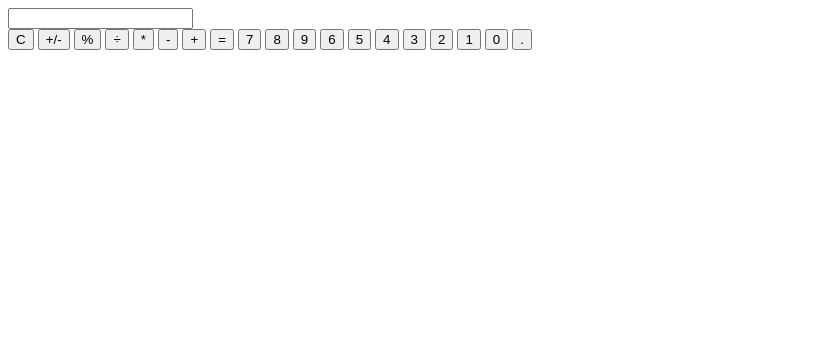
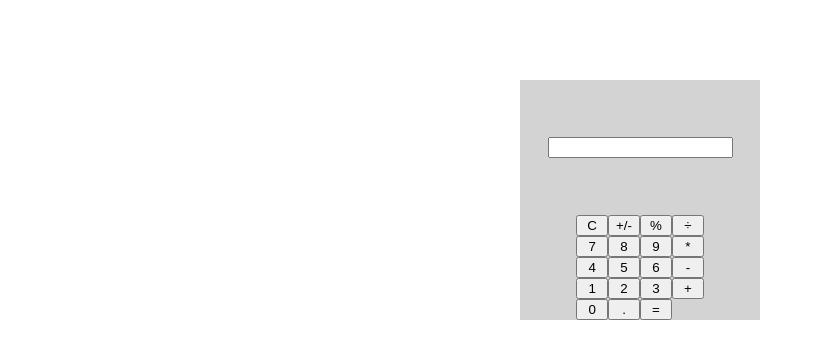
Before and after one commit to GazalNeb/calculator-project, a plain HTML site: page index.html in a window 1280 px wide. Shown: the whole page, without its empty margins (0-815 px from the left). Drawn offline with Linux system fonts and the light colour scheme.

Commit message:
added basic scss for the calculator

```diff
--- a/index.html
+++ b/index.html
@@ -18,21 +18,21 @@
         <button class="button operator">+/-</button>
         <button class="button operator">%</button>
         <button class="button operator">÷</button>
-        <button class="button operator">*</button>
-        <button class="button operator">-</button>
-        <button class="button operator">+</button>
-        <button class="button operator">=</button>
         <button class="button number">7</button>
         <button class="button number">8</button>
         <button class="button number">9</button>
+        <button class="button operator">*</button>
+        <button class="button number">4</button>
+        <button class="button number">5</button>
         <button class="button number">6</button>
-        <button class="button number">5</button>
-        <button class="button number">4</button>
+        <button class="button operator">-</button>
+        <button class="button number">1</button>
+        <button class="button number">2</button>
         <button class="button number">3</button>
-        <button class="button number">2</button>
-        <button class="button number">1</button>
+        <button class="button operator">+</button>
         <button class="button number">0</button>
         <button class="button decimal">.</button>
+        <button class="button operator">=</button>
       </div>
     </div>
   </section>
--- a/main.scss
+++ b/main.scss
@@ -0,0 +1,17 @@
+.container {
+  margin: 10vh auto;
+  width: 15rem;
+  height: 15rem;
+  background-color: lightgrey;
+  display: flex;
+  flex-direction: column;
+  align-items: center;
+
+  .display-bar {
+    margin: auto;
+  }
+  .buttons {
+    display: grid;
+    grid-template-columns: 1fr 1fr 1fr 1fr;
+  }
+}
```
Also changed, not shown: main.js (+4 -5 lines), main.css.
